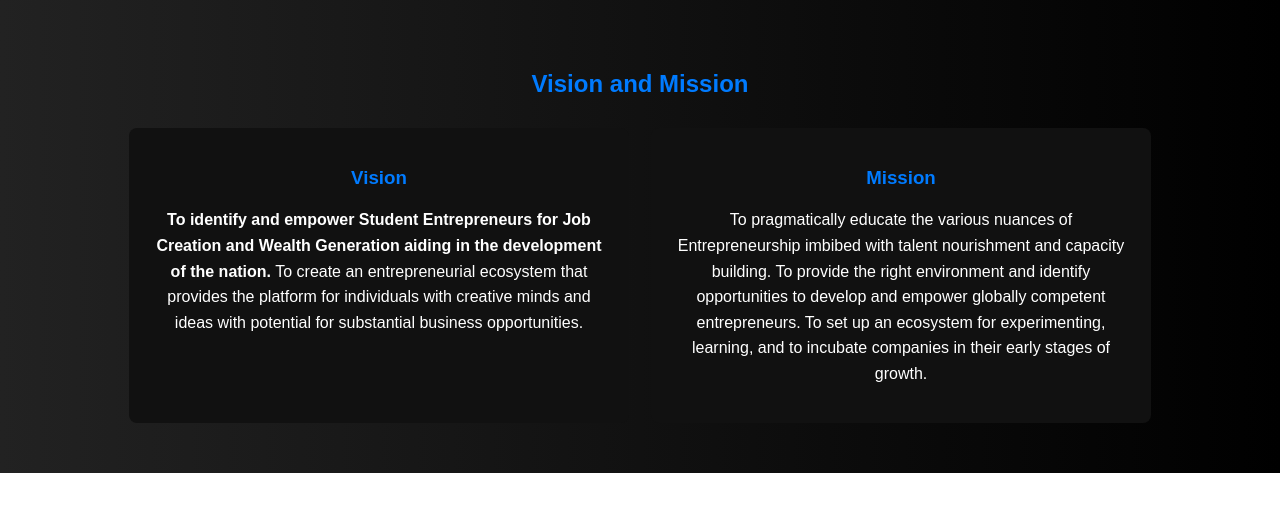
After one commit to edc-rec/EDC_Website, a Flask app: template templates/test.html in a window 1280 px wide. The commit adds this page. Shown: the top 512 px of the page. Run offline with Flask 3, Linux system fonts and the light colour scheme; the template is opened without the code that fills it, so the values that code supplies are empty.

Commit message:
Given an structure for the home page
started with the about us and the mission and vision of our cell

```diff
--- /dev/null
+++ b/templates/test.html
@@ -0,0 +1,85 @@
+<!DOCTYPE html>
+<html lang="en">
+<head>
+  <title>Vision and Mission</title>
+  <style>
+    body {
+      font-family: Arial, sans-serif;
+      margin: 0;
+      padding: 0;
+    }
+
+    .section {
+      padding: 50px 0;
+      background: linear-gradient(to right, #222, #000);
+      color: #fff;
+      text-align: center;
+    }
+
+    .container {
+      width: 80%;
+      margin: 0 auto;
+    }
+
+    h2 {
+      color: #007bff;
+      margin-bottom: 30px;
+    }
+
+    .vision-mission {
+      display: flex;
+      flex-wrap: wrap;
+      justify-content: space-around;
+      gap: 20px;
+    }
+
+    .vision-mission-item {
+      width: 45%;
+      background-color: #111;
+      border-radius: 8px;
+      padding: 20px;
+      transition: transform 0.3s ease-in-out;
+    }
+
+    .vision-mission-item:hover {
+      transform: scale(1.05);
+      box-shadow: 0 0 10px rgba(255, 255, 255, 0.1);
+    }
+
+    .vision-mission h3 {
+      color: #007bff;
+    }
+
+    .vision-mission p {
+      line-height: 1.6;
+    }
+  </style>
+</head>
+<body>
+
+  <div class="section">
+    <div class="container">
+      <h2>Vision and Mission</h2>
+      <div class="vision-mission">
+        <div class="vision-mission-item">
+          <h3>Vision</h3>
+          <p>
+            <strong>To identify and empower Student Entrepreneurs for Job Creation and Wealth Generation aiding in the development of the nation.</strong>
+            To create an entrepreneurial ecosystem that provides the platform for individuals with creative minds and ideas with potential for substantial business opportunities.
+          </p>
+        </div>
+
+        <div class="vision-mission-item">
+          <h3>Mission</h3>
+          <p>
+            To pragmatically educate the various nuances of Entrepreneurship imbibed with talent nourishment and capacity building.
+            To provide the right environment and identify opportunities to develop and empower globally competent entrepreneurs.
+            To set up an ecosystem for experimenting, learning, and to incubate companies in their early stages of growth.
+          </p>
+        </div>
+      </div>
+    </div>
+  </div>
+
+</body>
+</html>
```
Also changed, not shown: static/style.css (+64 -1 lines), templates/index.html (+40 -10 lines).
